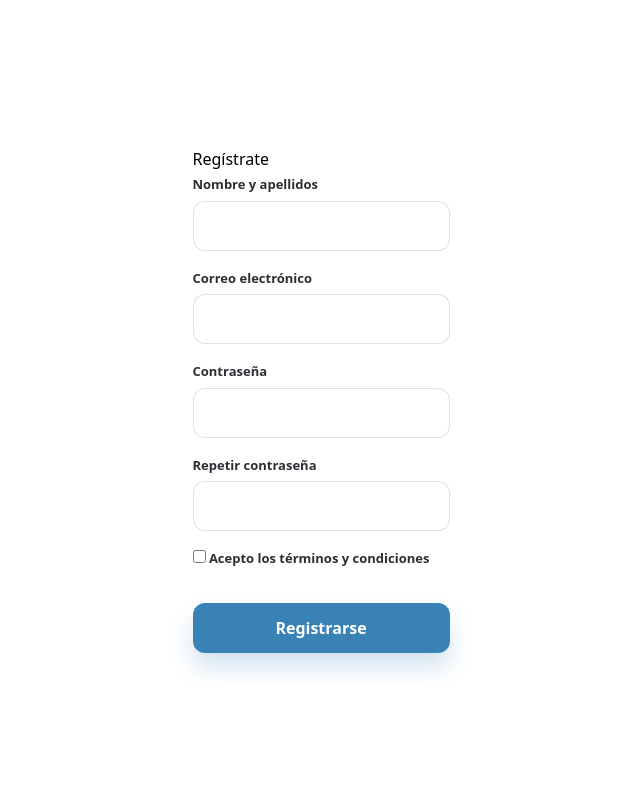
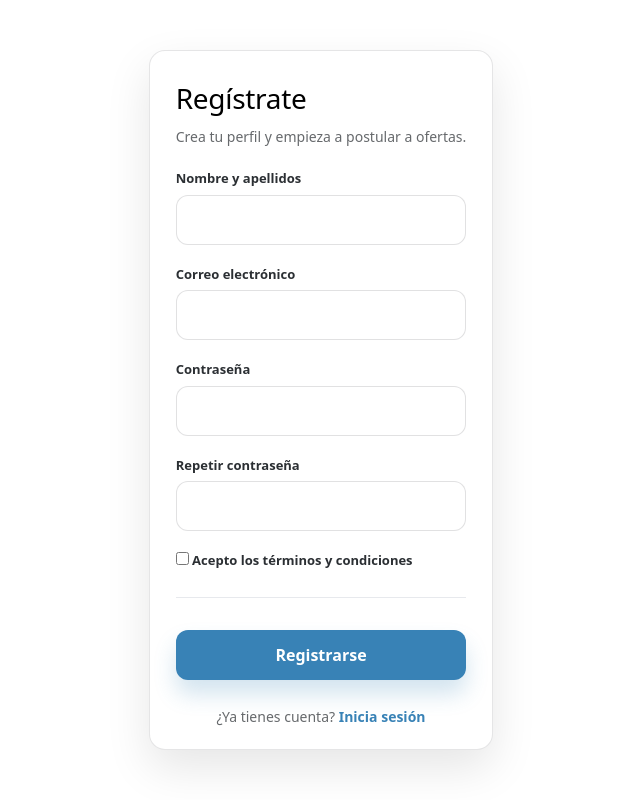
Before and after one commit to Socrampucela/TFG-DAW-2026, a PHP site: page /AUTH/register.php in a window 1280 px wide. Shown: the whole page, without its empty margins (319-959 px from the left). Run offline with PHP 8.4, Linux system fonts and the light colour scheme; some libraries are stand-ins or nearby versions.

Commit message:
añadir inicio sesión en register.php y más estilos

```diff
--- a/ASSETS/css/register.css
+++ b/ASSETS/css/register.css
@@ -207,3 +207,83 @@ button[type="submit"]:active{
   background: rgba(229,231,235,.9);
   margin: 12px 0 6px;
 }
+/* 1) Tarjeta más “producto real” */
+.register-container{
+  background: #fff;
+  border: 1px solid rgba(43,47,51,.12);
+  border-radius: 16px;
+  box-shadow: 0 18px 45px rgba(0,0,0,.10);
+  padding: 26px 26px 22px;
+  max-width: 520px;
+}
+
+/* 2) Mejor jerarquía del título */
+.register-container h1{
+  font-size: 28px;
+  margin-bottom: 8px;
+  letter-spacing: -0.3px;
+}
+
+/* 3) Subtítulo (si no lo tienes aún, lo puedes añadir luego) */
+.register-subtitle{
+  margin: 0 0 18px 0;
+  font-size: 14px;
+  color: rgba(43,47,51,.72);
+  line-height: 1.4;
+}
+
+/* 4) Labels y separación */
+.register-container label{
+  font-size: 13px;
+  font-weight: 700;
+}
+
+.register-container form{
+  gap: 16px;
+}
+
+/* 5) Inputs más “premium” */
+.register-container input[type="text"],
+.register-container input[type="email"],
+.register-container input[type="password"]{
+  border-radius: 12px;
+  padding: 12px 12px;
+}
+
+.register-container input:focus{
+  border-color: rgba(56,130,182,.65);
+  box-shadow: 0 0 0 3px rgba(56,130,182,.20);
+}
+
+/* 6) Integrar Turnstile con el flujo */
+.register-container .cf-turnstile{
+  margin-top: 4px;
+  padding-top: 10px;
+  border-top: 1px solid rgba(229,231,235,.9);
+}
+
+/* 7) Botón más contundente */
+.register-container button[type="submit"]{
+  margin-top: 6px;
+  border-radius: 12px;
+  padding: 12px 14px;
+  font-weight: 800;
+}
+
+/* 8) Links de abajo (para login) */
+.register-links{
+  margin-top: 10px;
+  text-align: center;
+  font-size: 14px;
+  color: rgba(43,47,51,.72);
+}
+
+.register-links a{
+  color: #3882B6;
+  font-weight: 700;
+  text-decoration: none;
+}
+
+.register-links a:hover{
+  text-decoration: underline;
+}
--- a/AUTH/register.php
+++ b/AUTH/register.php
@@ -22,6 +22,7 @@
     <main class="w-full flex justify-center">
         <section class="register-container">
             <h1>Regístrate</h1>
+            <p class="register-subtitle">Crea tu perfil y empieza a postular a ofertas.</p>
 
             <form action="procesarRegistro.php" method="post">
                 <div>
@@ -54,6 +55,10 @@
                 <div class="cf-turnstile" data-sitekey="0x4AAAAAACT39mb_TupAZlv2"></div>
 
                 <button type="submit">Registrarse</button>
+                <div class="register-links">
+                ¿Ya tienes cuenta? <a href="login.php">Inicia sesión</a>
+                </div>
+
             </form>
         </section>
     </main>
```
